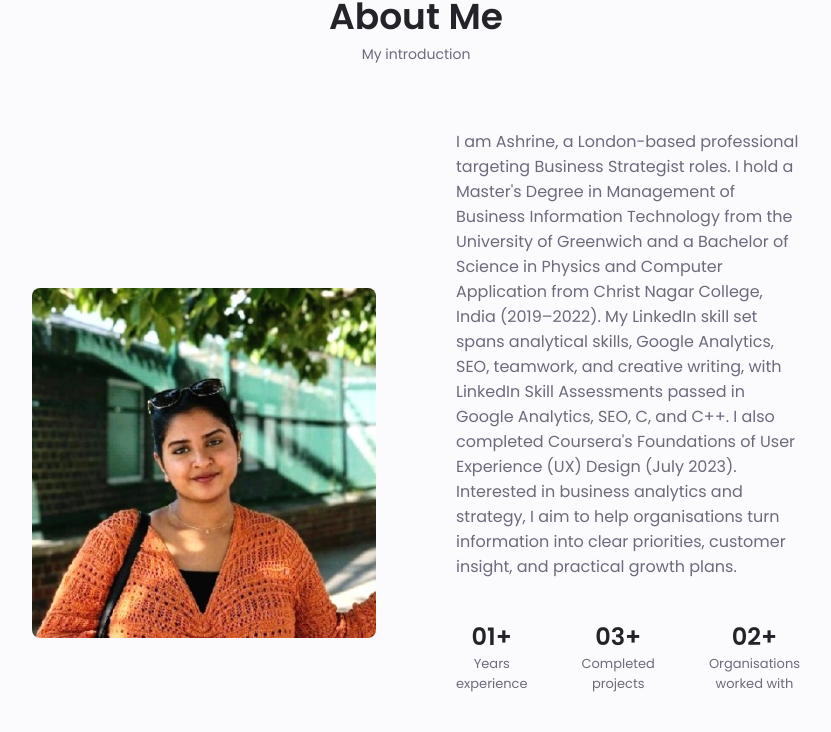
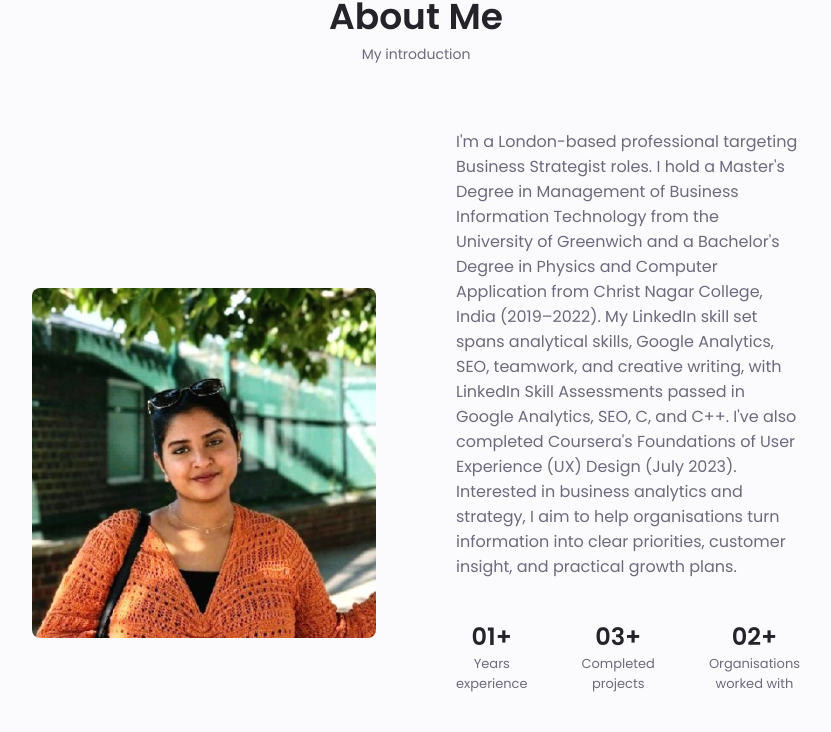
Before and after one commit to ashrine-portfolio/ashrine-portfolio.github.io, a plain HTML site: page index.html in a window 1280 px wide. Shown: the part 1092-1824 px from the top of the page, without its empty margins (224-1055 px from the left). Drawn offline with nearby package versions, Linux system fonts and the light colour scheme.

Commit message:
Update About section copy
Co-authored-by: Cursor <cursoragent@cursor.com>

```diff
--- a/index.html
+++ b/index.html
@@ -145,7 +145,7 @@
 
                 <div class="about__data">
                     <p class="about__description">
-                        I am Ashrine, a London-based professional targeting Business Strategist roles. I hold a Master's Degree in Management of Business Information Technology from the University of Greenwich and a Bachelor of Science in Physics and Computer Application from Christ Nagar College, India (2019–2022). My LinkedIn skill set spans analytical skills, Google Analytics, SEO, teamwork, and creative writing, with LinkedIn Skill Assessments passed in Google Analytics, SEO, C, and C++. I also completed Coursera's Foundations of User Experience (UX) Design (July 2023). Interested in business analytics and strategy, I aim to help organisations turn information into clear priorities, customer insight, and practical growth plans.
+                        I'm a London-based professional targeting Business Strategist roles. I hold a Master's Degree in Management of Business Information Technology from the University of Greenwich and a Bachelor's Degree in Physics and Computer Application from Christ Nagar College, India (2019–2022). My LinkedIn skill set spans analytical skills, Google Analytics, SEO, teamwork, and creative writing, with LinkedIn Skill Assessments passed in Google Analytics, SEO, C, and C++. I've also completed Coursera's Foundations of User Experience (UX) Design (July 2023). Interested in business analytics and strategy, I aim to help organisations turn information into clear priorities, customer insight, and practical growth plans.
                     </p>
 
                     <div class="about__info">
```
